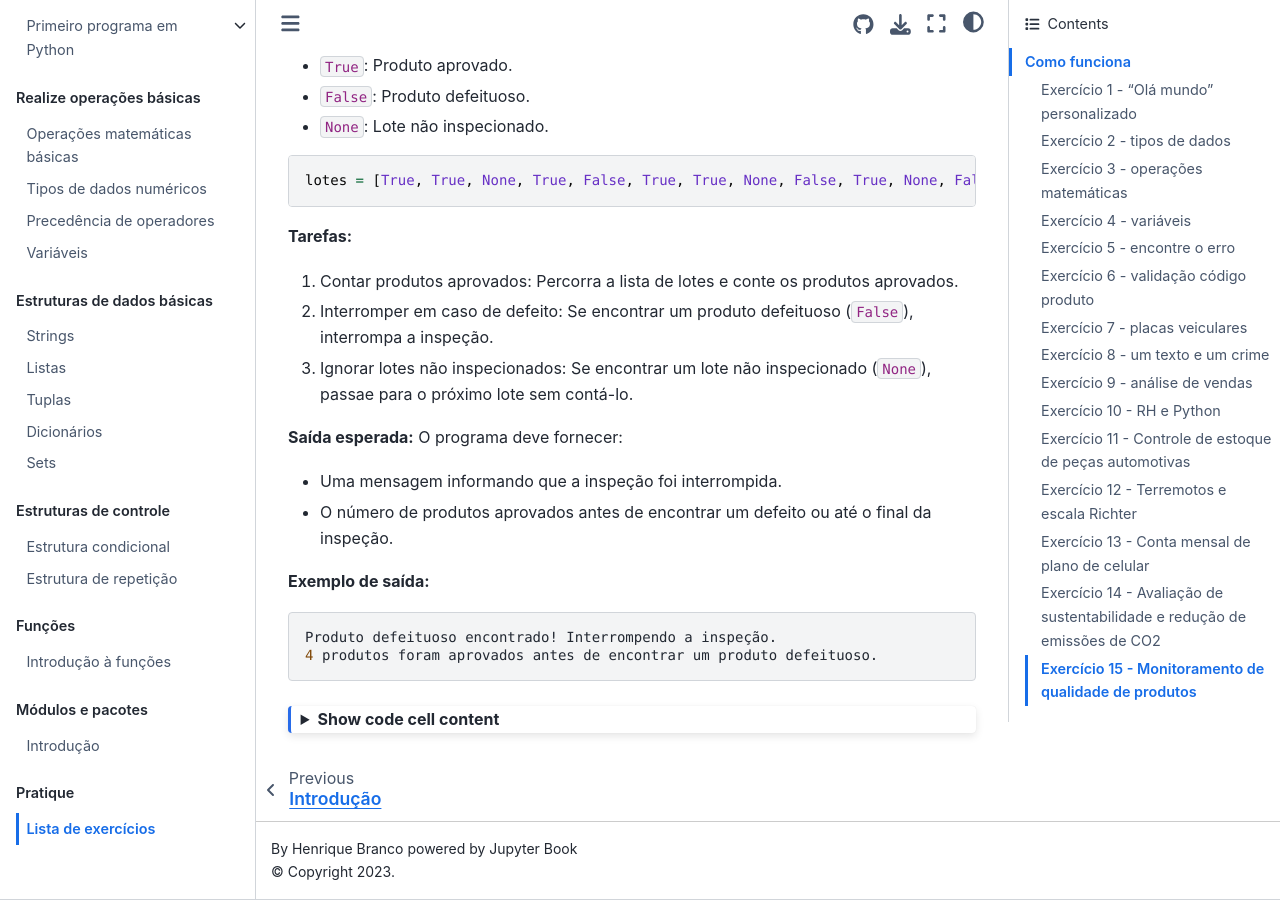
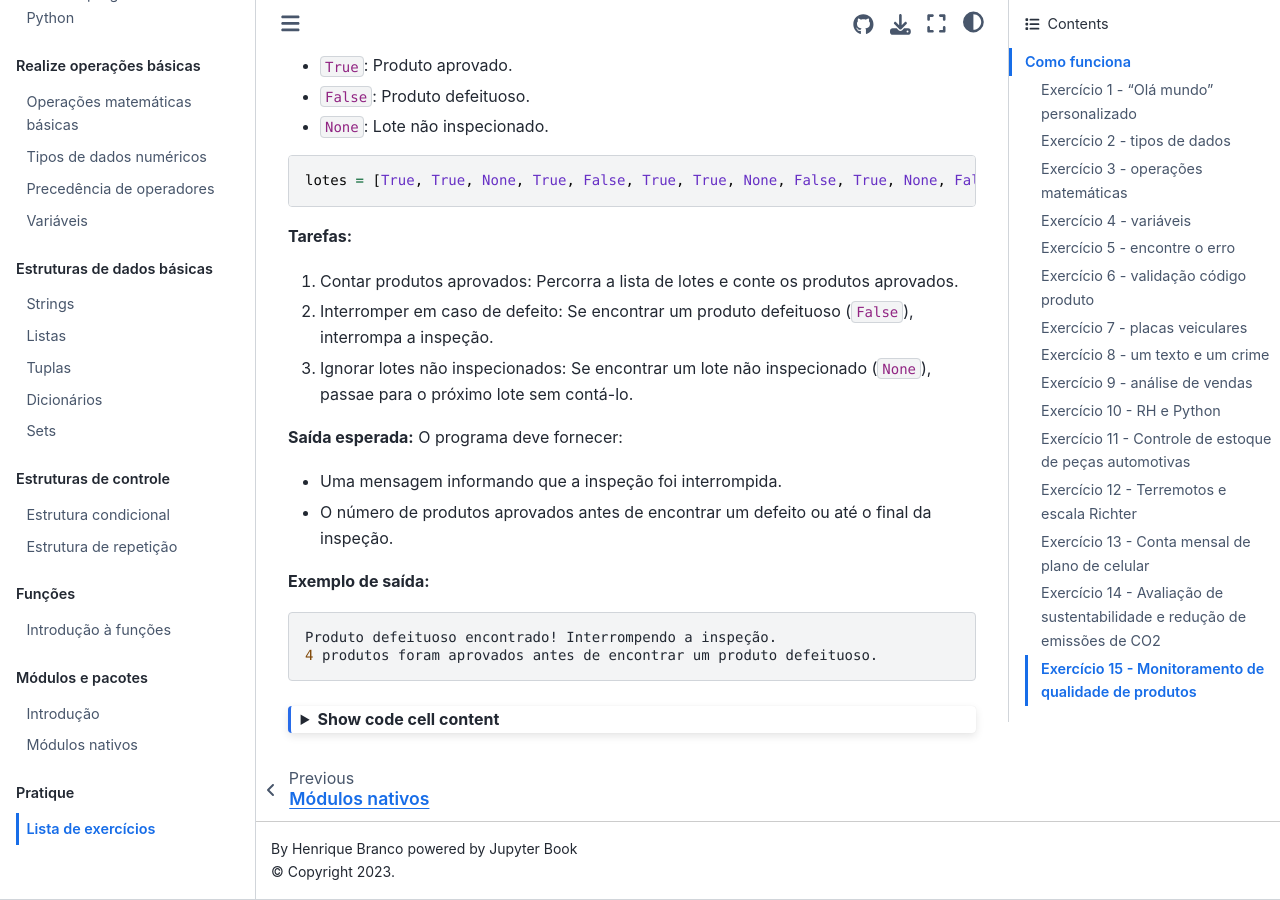
Before and after one commit to HenriqueAJNB/python-para-todos, a Jupyter Book: the page built from book/exercicios.ipynb, in a window 1280 px wide and 900 px high, scrolled down 10685 px. Built offline with Jupyter Book 1.0.4 settings and Sphinx 7.4.7 and the Sphinx Book theme 1.1.4, drawn with Linux system fonts in a browser that asks for light colours; some of the changed lines change nothing that is shown.

Commit message:
feat: seção de módulos nativos + desafio

```diff
--- a/book/_config.yml
+++ b/book/_config.yml
@@ -40,3 +40,7 @@ parse:
     # don't forget to list any other extensions you want enabled,
     # including those that are enabled by default! See here: https://jupyterbook.org/en/stable/customize/config.html
     - html_image
+
+sphinx:
+  config:
+    mathjax_path: https://cdn.jsdelivr.net/npm/mathjax@3/es5/tex-mml-chtml.js
--- a/book/_toc.yml
+++ b/book/_toc.yml
@@ -57,6 +57,7 @@ parts:
 - caption: Módulos e pacotes
   chapters:
   - file: 09-modulos/01-introducao.ipynb
+  - file: 09-modulos/02-modulos-nativos.ipynb
 
 - caption: Pratique
   chapters:
```
Also changed, not shown: book/09-modulos/01-introducao.ipynb, book/09-modulos/02-modulos-nativos.ipynb (added), book/gifs/09-01-tapa-na-cara.gif (added), book/img/09-02-distancia-se-congonhas.png (added), 1 other file.
